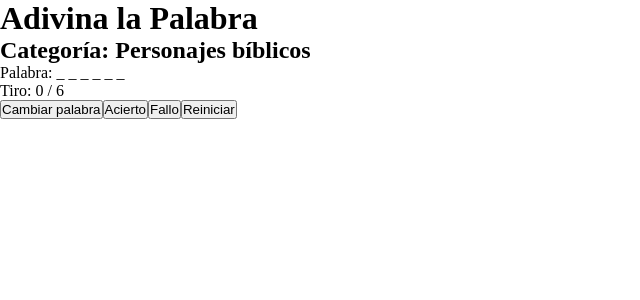
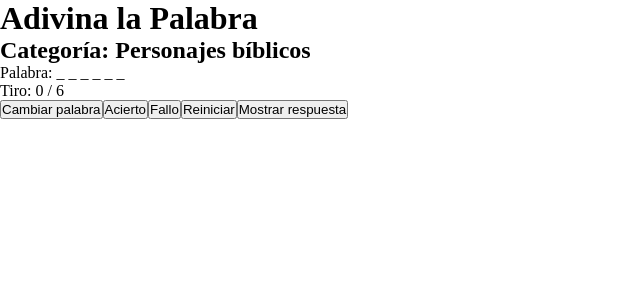
Before and after one commit to renegrb/adivina-palabra-adolescentes, a React (Vite) app: page / in a window 1280 px wide. Shown: the top 300 px of the page, without its empty margins (0-640 px from the left). Built offline with nearby package versions, Linux system fonts and the light colour scheme.

Commit message:
Add show answer feature

```diff
--- a/src/App.tsx
+++ b/src/App.tsx
@@ -80,6 +80,12 @@ export default function App() {
     setCurrentLetterIndex(currentLetterIndex + 1);
   }
 
+  function showAnswer() {
+    setRevealedLetters(Array(currentWord.word.length).fill(true));
+
+    setCurrentLetterIndex(currentWord.word.length);
+  }
+
   return (
     <div>
       <h1>Adivina la Palabra</h1>
@@ -99,6 +105,8 @@ export default function App() {
       <button onClick={handleMiss}>Fallo</button>
 
       <button onClick={restartWord}>Reiniciar</button>
+
+      <button onClick={showAnswer}>Mostrar respuesta</button>
     </div>
   );
 }
```
